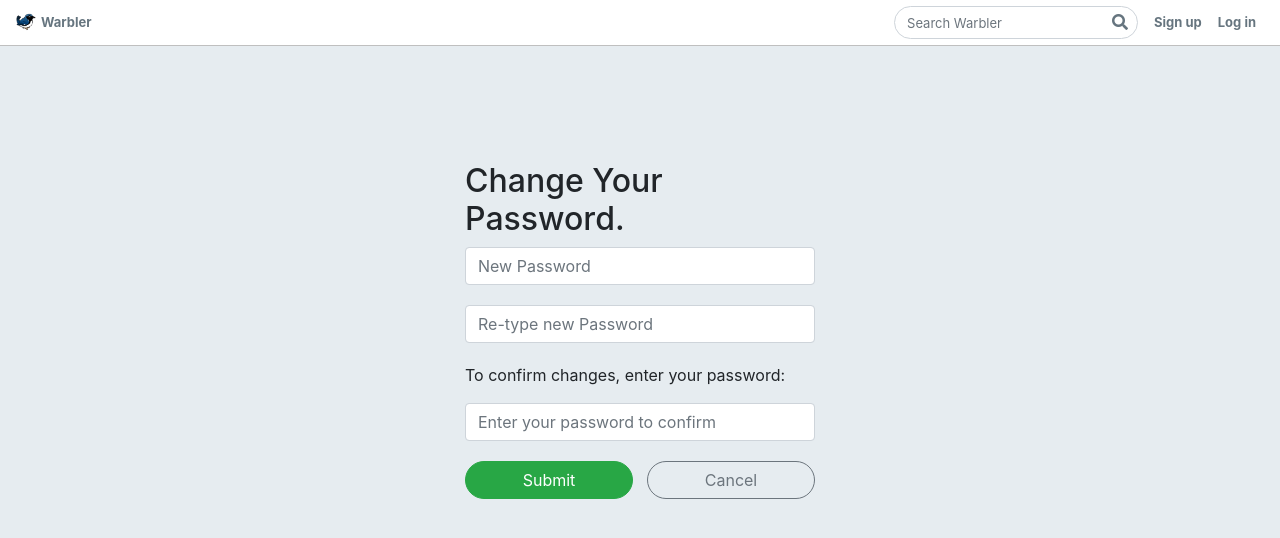
After one commit to tomGrose/warbler, a Flask app: template templates/users/change-password.html in a window 1280 px wide. The commit adds this page. Shown: the top 538 px of the page. Run offline with Flask 2, Linux system fonts and the light colour scheme; the template is opened without the code that fills it: values that come from a table or form of the project are taken from there, others are empty; some libraries are stand-ins or nearby versions.

Commit message:
Added the functionality for a user to change their password

```diff
--- a/app.py
+++ b/app.py
@@ -4,7 +4,7 @@ from flask import Flask, render_template, request, flash, redirect, session, g,
 from flask_debugtoolbar import DebugToolbarExtension
 from sqlalchemy.exc import IntegrityError
 
-from forms import UserAddForm, LoginForm, MessageForm, UserEditForm
+from forms import UserAddForm, LoginForm, MessageForm, UserEditForm, ChangePasswordForm
 from models import db, connect_db, User, Message, Likes, Follows
 
 CURR_USER_KEY = "curr_user"
@@ -285,6 +285,35 @@ def show_likes(user_id):
     likes = user.likes
     return render_template('users/likes.html', user=user, likes=likes)
 
+@app.route("/users/password", methods=["GET", "POST"])
+def users_change_password():
+    """ Allow a user to change their password"""
+
+    form = ChangePasswordForm()
+
+    if not g.user:
+        flash("Access unauthorized.", "danger")
+        return redirect("/")
+
+    if form.validate_on_submit():
+
+        if User.authenticate(g.user.username, form.password.data):
+
+            print(form.new_password.data)
+            print(form.new_password_check.data)
+
+            if form.new_password.data == form.new_password_check.data:
+                g.user.change_password(form.new_password.data)
+                db.session.commit()
+                flash("Password changed succesfully", "success")
+                return redirect(url_for('users_show', user_id=g.user.id))
+            else:
+                form.new_password.errors.append('New passwords do not match')
+        else:
+            form.password.errors.append('Incorrect Password')
+
+    return render_template("users/change-password.html", form=form)
+
 
 ##############################################################################
 # Messages routes:
@@ -328,13 +357,7 @@ def messages_destroy(message_id):
         flash("Access unauthorized.", "danger")
         return redirect("/")
 
-
-
     msg = Message.query.get(message_id)
-
-    # if msg.user.id != g.user.id:
-    #     flash("Access unauthorized.", "danger")
-    #     return redirect("/")
 
     db.session.delete(msg)
     db.session.commit()
--- a/forms.py
+++ b/forms.py
@@ -36,6 +36,6 @@ class UserEditForm(FlaskForm):
     password = PasswordField('Password', validators=[Length(min=6)])
 
 class ChangePasswordForm(FlaskForm):
-    current_password = StringField("Current password", validators=[Length(min=6)])
+    password = PasswordField("Current password", validators=[Length(min=6)])
     new_password = PasswordField("New Password", validators=[Length(min=6)])
     new_password_check = PasswordField("Re-type new Password", validators=[Length(min=6)])
--- /dev/null
+++ b/templates/users/change-password.html
@@ -0,0 +1,36 @@
+{% extends 'base.html' %}
+
+{% block content %}
+
+  <div class="row justify-content-md-center">
+    <div class="col-md-4">
+      <h2 class="join-message">Change Your Password.</h2>
+      <form method="POST" id="change_password_form">
+        {{ form.hidden_tag() }}
+
+        {% for field in form if field.widget.input_type != 'hidden' and field.name != 'password' %}
+          {% for error in field.errors %}
+            <span class="text-danger">{{ error }}</span>
+          {% endfor %}
+          {{ field(placeholder=field.label.text, class="form-control") }}
+        {% endfor %}
+
+        <p>To confirm changes, enter your password:</p>
+        {% if form.password.errors %}
+          {% for error in form.password.errors %}
+            <span class="text-danger">
+            {{ error }}
+          </span>
+          {% endfor %}
+        {% endif %}
+        {{ form.password(placeholder="Enter your password to confirm", class="form-control") }}
+
+        <div class="edit-btn-area">
+          <button class="btn btn-success">Submit</button>
+          <a href="/users/{{ user_id }}" class="btn btn-outline-secondary">Cancel</a>
+        </div>
+      </form>
+    </div>
+  </div>
+
+{% endblock %}
--- a/templates/users/detail.html
+++ b/templates/users/detail.html
@@ -36,6 +36,7 @@
           <div class="ml-auto">
             {% if g.user.id == user.id %}
             <a href="/users/profile" class="btn btn-outline-secondary">Edit Profile</a>
+            <a href="/users/password" class="btn btn-outline-secondary">Change Password</a>
             <form method="POST" action="/users/delete" class="form-inline">
               <button class="btn btn-outline-danger ml-2">Delete Profile</button>
             </form>
```
Also changed, not shown: models.py (+7 -0 lines).
